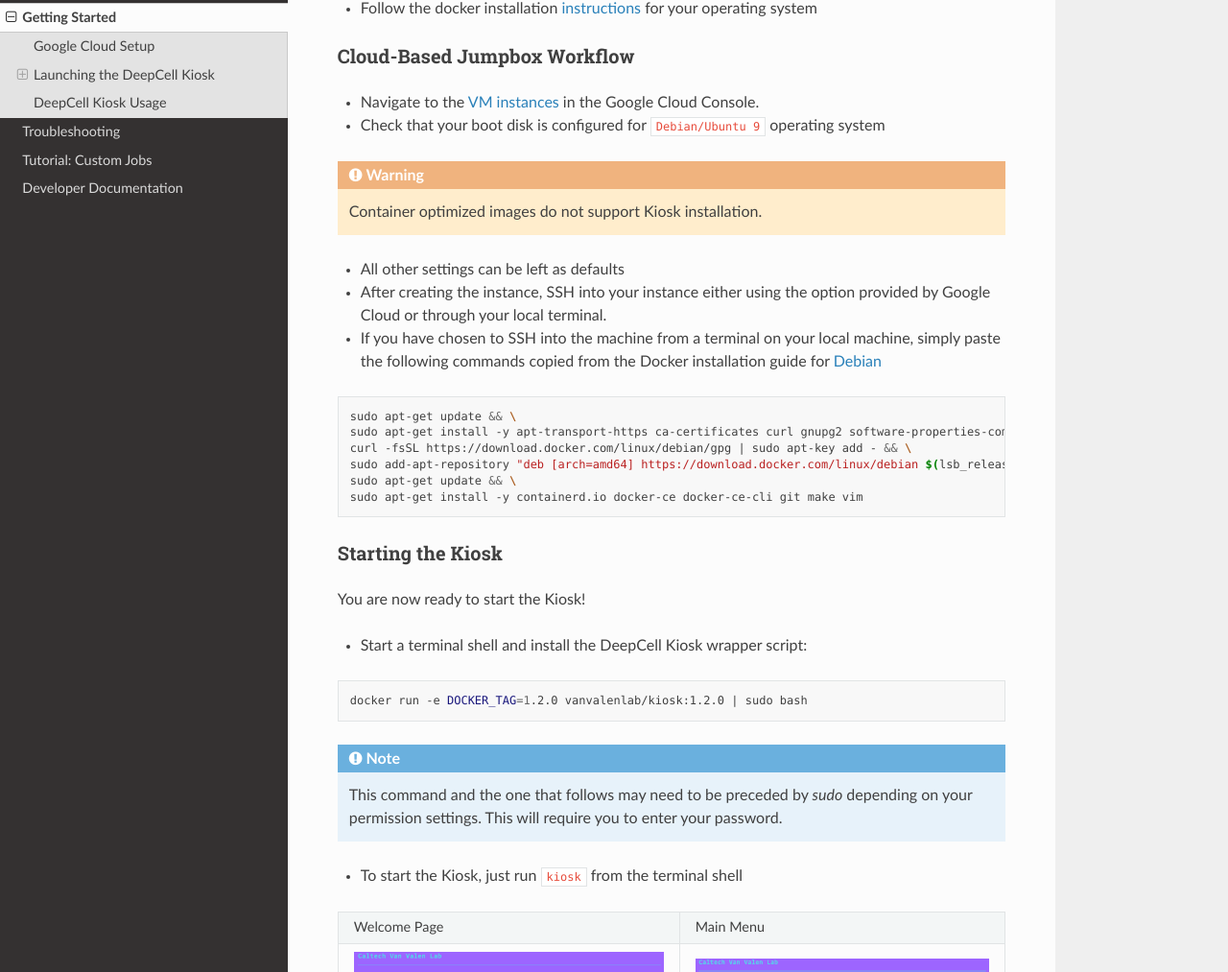
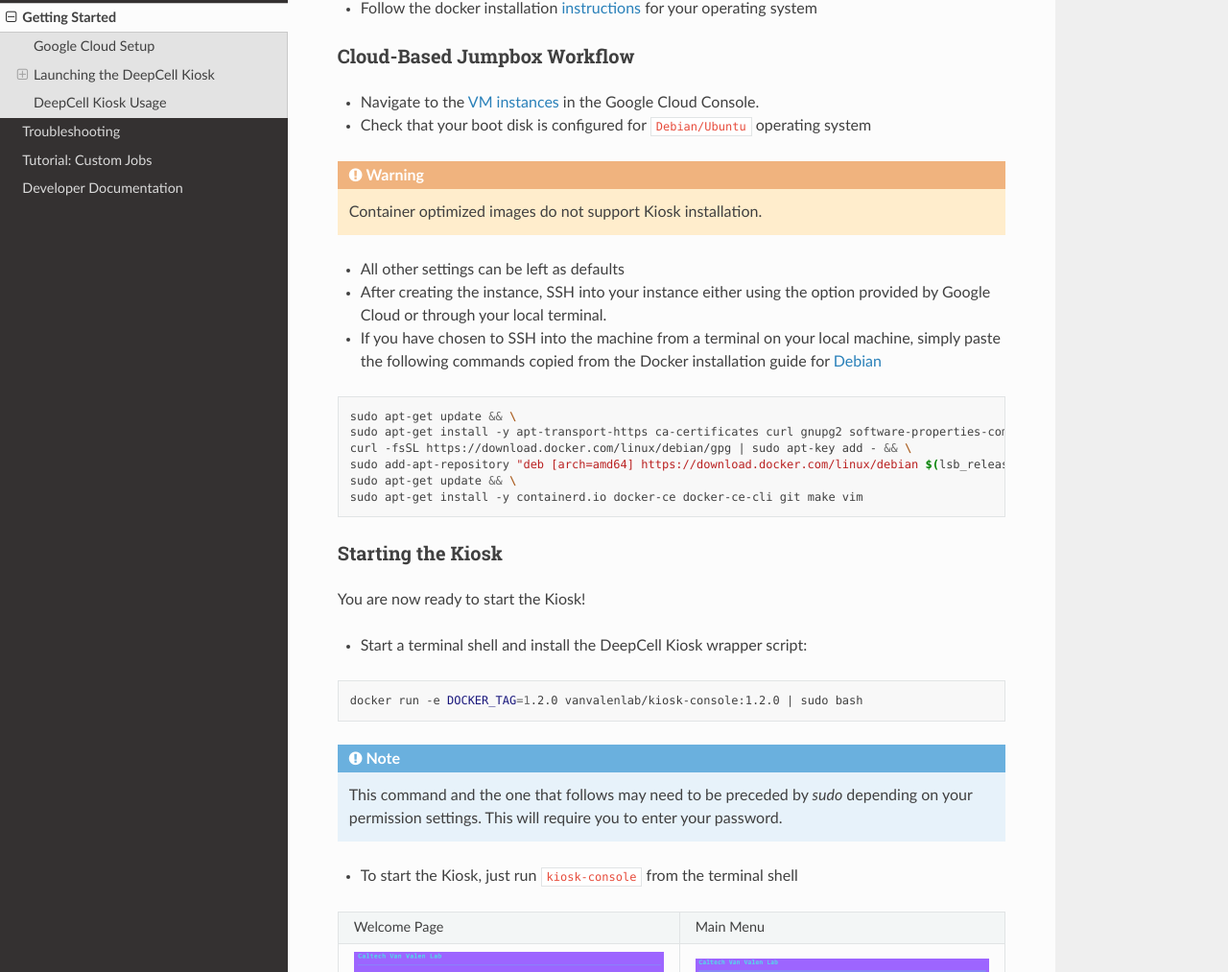
Before and after one commit to vanvalenlab/kiosk-console, a Sphinx documentation site: the page built from docs/source/GETTING_STARTED.rst, in a window 1280 px wide and 1400 px high, scrolled down 2271 px. Shown: the part 135-1148 px from the top of the window at 96% size. Built offline with Sphinx 7.4.7 and the Read the Docs theme 2.0.0, drawn with Linux system fonts in a browser that asks for light colours.

Commit message:
Fix last references to old project name. (#364)
* Update references to old name `kiosk`. fixes #363.

* Remove Debina/Ubuntu version.

```diff
--- a/docs/source/GETTING_STARTED.rst
+++ b/docs/source/GETTING_STARTED.rst
@@ -71,7 +71,7 @@
 Cloud-Based Jumpbox Workflow
 ^^^^^^^^^^^^^^^^^^^^^^^^^^^^
 * Navigate to the `VM instances <https://console.cloud.google.com/compute/instances>`_ in the Google Cloud Console.
-* Check that your boot disk is configured for ``Debian/Ubuntu 9`` operating system
+* Check that your boot disk is configured for ``Debian/Ubuntu`` operating system
 
 .. warning:: Container optimized images do not support Kiosk installation.
 
@@ -97,11 +97,11 @@
 
 .. code-block:: bash
 
-    docker run -e DOCKER_TAG=1.2.0 vanvalenlab/kiosk:1.2.0 | sudo bash
+    docker run -e DOCKER_TAG=1.2.0 vanvalenlab/kiosk-console:1.2.0 | sudo bash
 
 .. note:: This command and the one that follows may need to be preceded by `sudo` depending on your permission settings. This will require you to enter your password.
 
-* To start the Kiosk, just run ``kiosk`` from the terminal shell
+* To start the Kiosk, just run ``kiosk-console`` from the terminal shell
 
 .. list-table::
 
--- a/docs/source/TROUBLESHOOTING.rst
+++ b/docs/source/TROUBLESHOOTING.rst
@@ -44,7 +44,7 @@
 
 .. code-block:: bash
 
-    Building vanvalenlab/kiosk:latest from ./Dockerfile with [] build args...
+    Building vanvalenlab/kiosk-console:latest from ./Dockerfile with [] build args...
     ERRO[0000] failed to dial gRPC: cannot connect to the Docker daemon. Is 'docker daemon' running on this host?: d
     ial unix /var/run/docker.sock: connect: permission denied
     context canceled
```
